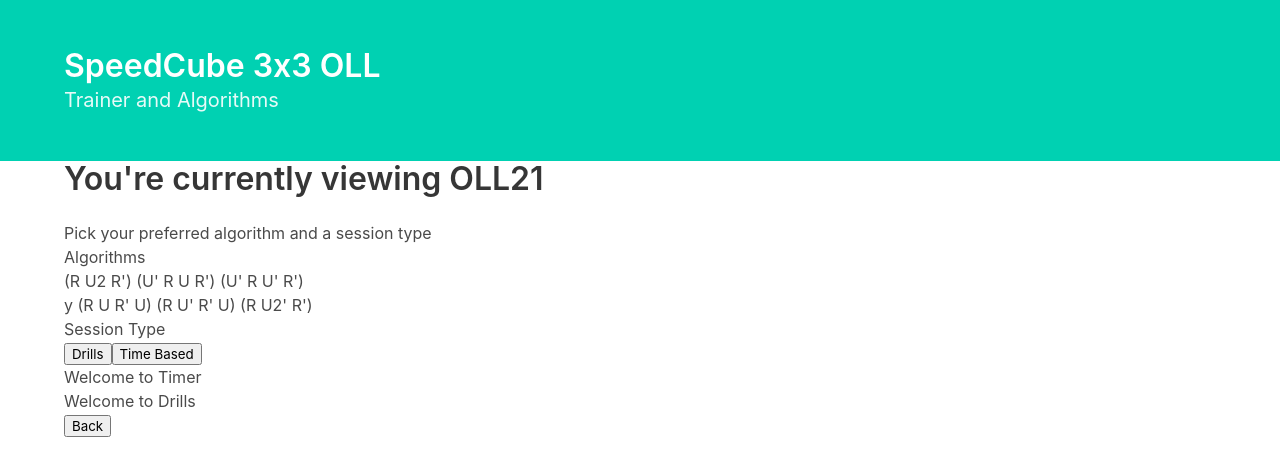
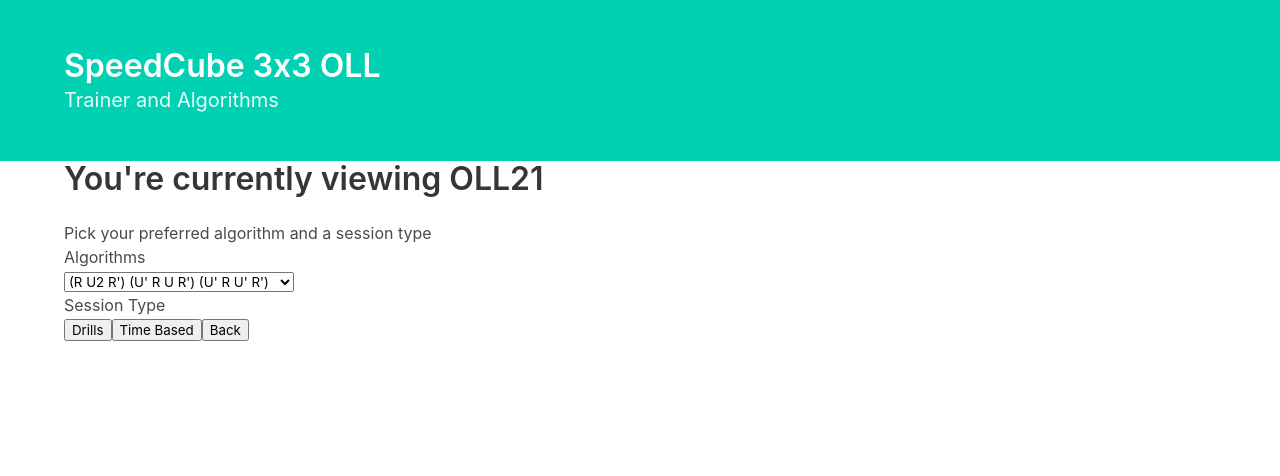
Before and after one commit to leslie-alldridge/cfop-oll-trainer, a React (Create React App) app: page / in a window 1280 px wide. Both pictures are taken after a click on the picture 128 px from the left and 309 px from the top of the page. Shown: the top 476 px of the page. Built offline with nearby package versions, Linux system fonts and the light colour scheme.

Commit message:
toggle time and drills

```diff
--- a/src/Algorithm.jsx
+++ b/src/Algorithm.jsx
@@ -3,13 +3,25 @@ import Timer from "./Timer";
 import Drills from "./Drills";
 
 class Algorithm extends Component {
-  // constructor(props) {
-  //   super(props);
-  // }
   state = {
     drills: false,
     timer: false
   };
+
+  handleDrills = () => {
+    this.setState({
+      timer: false,
+      drills: true
+    });
+  };
+
+  handleTimer = () => {
+    this.setState({
+      timer: true,
+      drills: false
+    });
+  };
+
   render() {
     return (
       <div>
@@ -19,14 +31,16 @@ class Algorithm extends Component {
         </h3>
         <p>Pick your preferred algorithm and a session type</p>
         <p>Algorithms</p>
-        {this.props.data.alg.map(item => {
-          return <p>{item}</p>;
-        })}
+        <select>
+          {this.props.data.alg.map(item => {
+            return <option>{item}</option>;
+          })}
+        </select>
         <p>Session Type</p>
-        <button>Drills</button>
-        <button>Time Based</button>
-        <Timer />
-        <Drills />
+        <button onClick={this.handleDrills}>Drills</button>
+        <button onClick={this.handleTimer}>Time Based</button>
+        {this.state.timer && <Timer />}
+        {this.state.drills && <Drills />}
         <button onClick={this.props.goBack}>Back</button>
       </div>
     );
```
